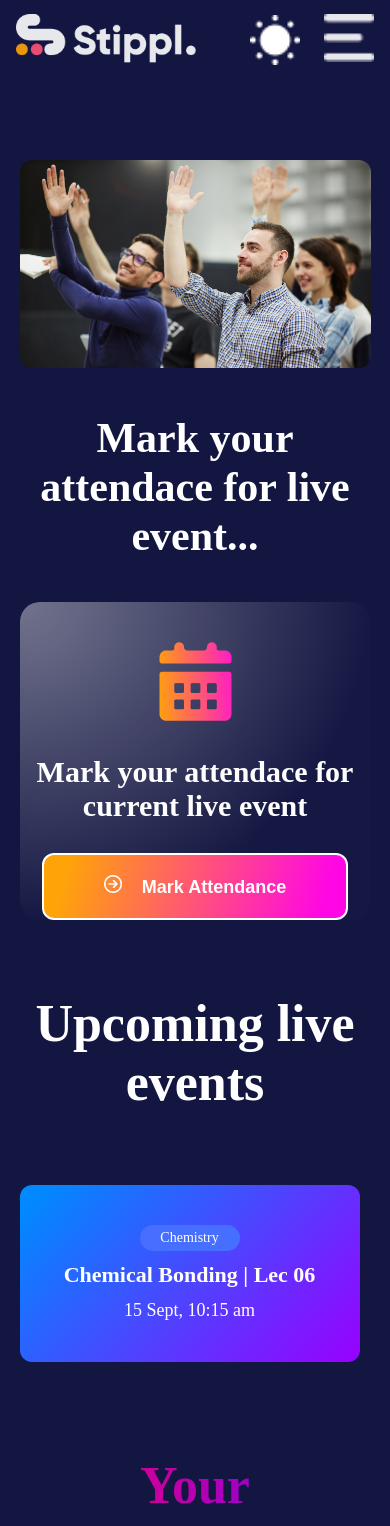
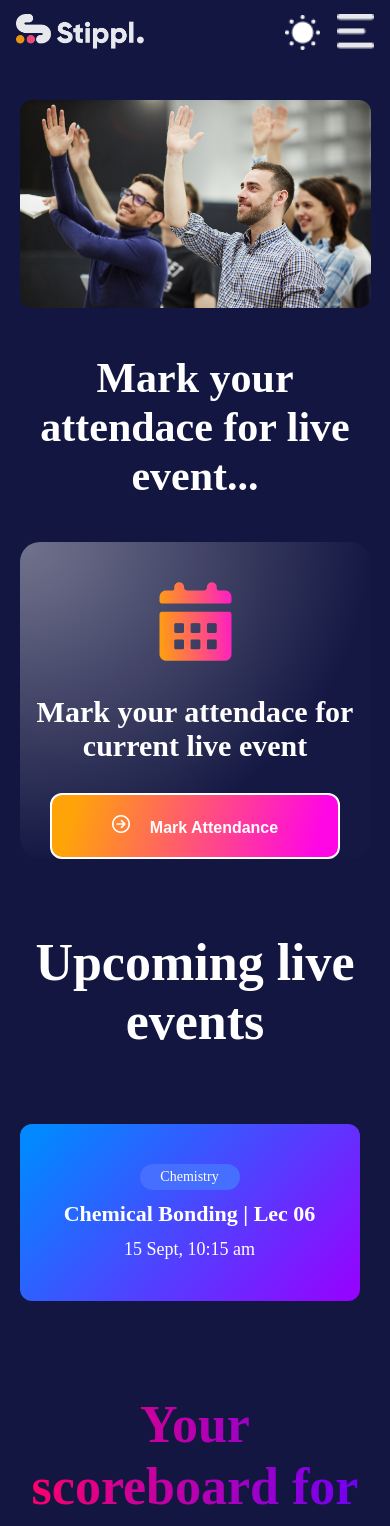
Before and after one commit to Aayush1994gautam/Attendance-App, a React (Create React App) app: page /dashboard in a window 390 px wide. Shown: the top 1526 px of the page. Built offline with nearby package versions, Linux system fonts and the light colour scheme; no server answers.

Commit message:
mobile optimize

```diff
--- a/src/Components/Header/style.scss
+++ b/src/Components/Header/style.scss
@@ -27,7 +27,7 @@
                 margin: 0;
 
                 .theme-btn{
-                    width: 30px;
+                   // width: 30px;
                     cursor: pointer;
                 }
             }
@@ -147,7 +147,7 @@
     display: none;
   }
   .menu-bar{
-      width: 50px;
+      height: 35px;
       padding-left: 10px;
   }
   @media screen and (max-width: 900px) {
@@ -157,12 +157,18 @@
       display: block;
     }
     .theme-btn{
-      width: 50px;
+      //width: 50px;
       position: absolute;
       top:15px;
-      right: 90px;
+      right: 70px;
       z-index: 999;
     }
+    .dashboard .dashboard-wrapper{
+      padding-top: 100px;
+    }
+    // .dashboard .dashboard-wrapper .live-sec .live-attandance .btn-attandance{
+    //   padding-bottom: 20px !important;
+    // }
   }
 
   @media screen and (max-width: 900px) {
@@ -178,10 +184,10 @@
       text-align: left;
     }
     .mob-logo{
-      width: 180px;
+      height: 35px;
     }
     .theme-btn{
-      width: 50px;
+      //width: 50px;
     }
   }
 @media (max-width:801px)  {
@@ -195,7 +201,7 @@
       display: block;
     }
     .theme-btn{
-      width: 50px;
+      height: 35px;
     }
 }
 // .light-topnav{
--- a/src/Components/Winners/style.scss
+++ b/src/Components/Winners/style.scss
@@ -66,4 +66,8 @@
         margin: 0 auto;
         margin-bottom: 30px;
     }
+    .dark .winner-card{
+        margin: 0 auto !important;
+        margin-bottom: 30px !important;
+    }
 }
--- a/src/Pages/Dashboard/style.scss
+++ b/src/Pages/Dashboard/style.scss
@@ -265,6 +265,7 @@
 
     .dashboard-wrapper .live-sec .live-attandance{
         background: linear-gradient(133.13deg, #0288FF 5.6%, #9305FF 96.36%) !important;
+        padding-bottom: 35px;
     }
     .liveEvent-sec-heading{
         color: #000 !important;
--- a/src/Pages/Login/Login.js
+++ b/src/Pages/Login/Login.js
@@ -2,6 +2,8 @@ import React, { useEffect } from 'react';
 import './style.scss';
 import img from "../../Assets/Images/Saly-10.png";
 import logo from "../../Assets/Images/logo.png";
+import ind from "../../Assets/Images/Group-34.png";
+
 import { useState } from 'react';
 import { useNavigate, Link } from "react-router-dom";
 import axios from 'axios';
@@ -59,7 +61,7 @@ export default function Login(props) {
           <p className='right-side-content'>Login or register to your account <br />and get amazing <span>reward!!</span></p>
           <div className='login-inputs'>
             <select className='country-input'>
-              <option>IN</option>
+              <option><img src={ind} alt="india"/><span className='option-txt'>IN</span></option>
               <option>USA</option>
               <option>UK</option>
               <option>UAE</option>
--- a/src/Pages/Login/Otp.js
+++ b/src/Pages/Login/Otp.js
@@ -72,7 +72,7 @@ export default function Otp() {
         <div className="login-wrapper-content-right">
           <img src={logo} alt="logo" />
           <p className='otp-heading'>Verify Your Account</p>
-          <h3 className='otp-content'>We have sent a 4 digit verification code to <br />+ {location.state.mobile = " " ? location.state.mobile : "0000000000"}</h3>
+          <h3 className='otp-content'>We have sent a 4 digit verification code to <br />+ {location.state ? location.state.mobile : "0000000000"}</h3>
 
            <div className='otp-input'>
                 <OTPInput value={OTP} onChange={setOTP} autoFocus OTPLength={4} otpType="number" disabled={false}  />
--- a/src/Pages/Login/style.scss
+++ b/src/Pages/Login/style.scss
@@ -151,6 +151,9 @@
     .login-wrapper .login-wrapper-content .login-wrapper-content-right .otp-input{
         padding: 0;
     }
+    .login-wrapper .login-wrapper-content .login-wrapper-content-right .otp-input input{
+        width: 45px !important;
+    }
 
 }
 
--- a/src/Pages/Rewards/style.scss
+++ b/src/Pages/Rewards/style.scss
@@ -71,8 +71,8 @@
         }
     }
     button{
-        font-weight: 700;
-        font-size: 20px;
+        //font-weight: 00;
+        font-size: 16px !important;
         padding: 10px;
     }
     .reward-page .reward-page-wrapper .filters{
@@ -86,8 +86,8 @@
         }
     }
     button{
-        font-weight: 700;
-        font-size: 20px;
+        //font-weight: 700;
+        font-size: 16px !important;
         padding: 10px;
     }
 }
```
Also changed, not shown: src/Assets/Images/Group-34.png (added).
